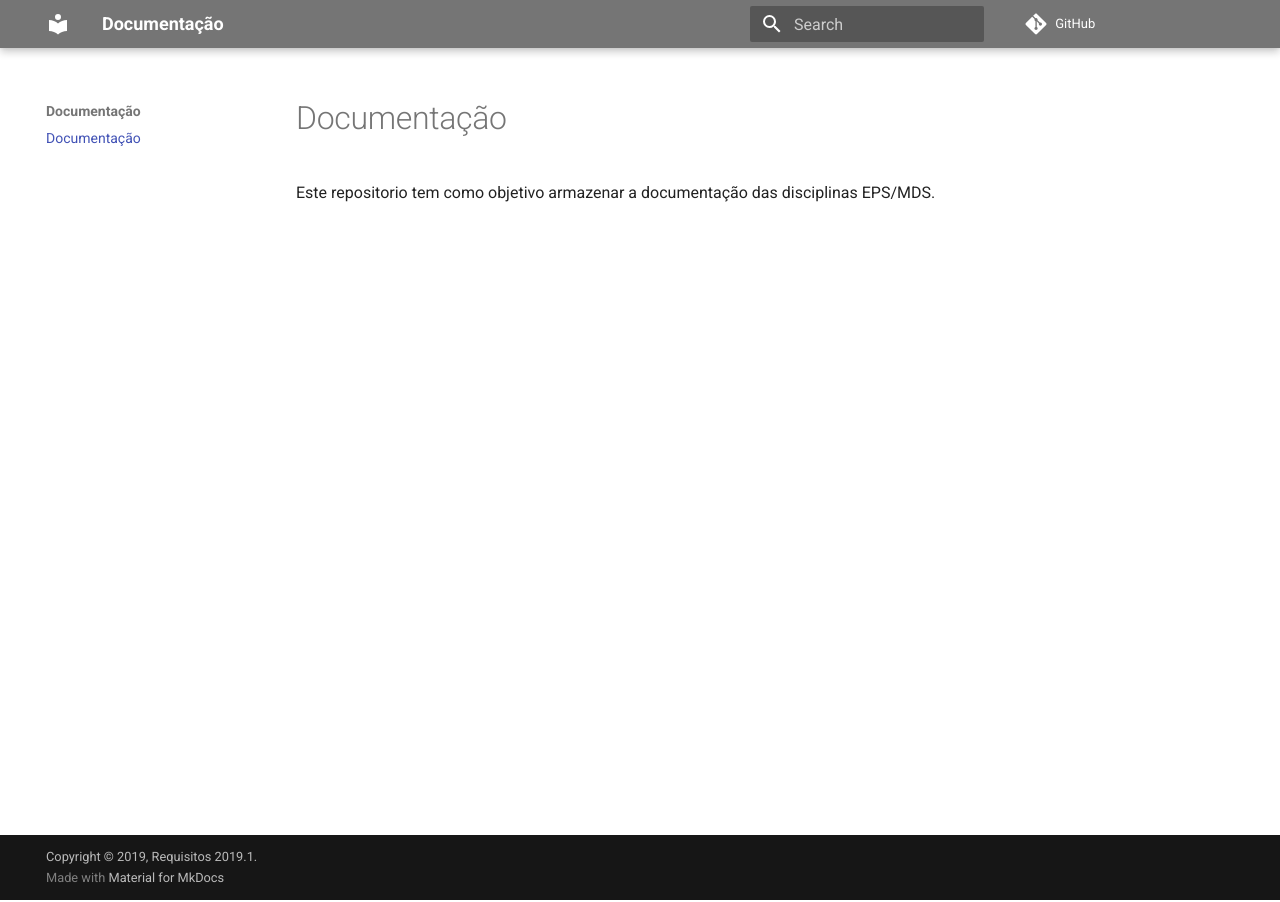
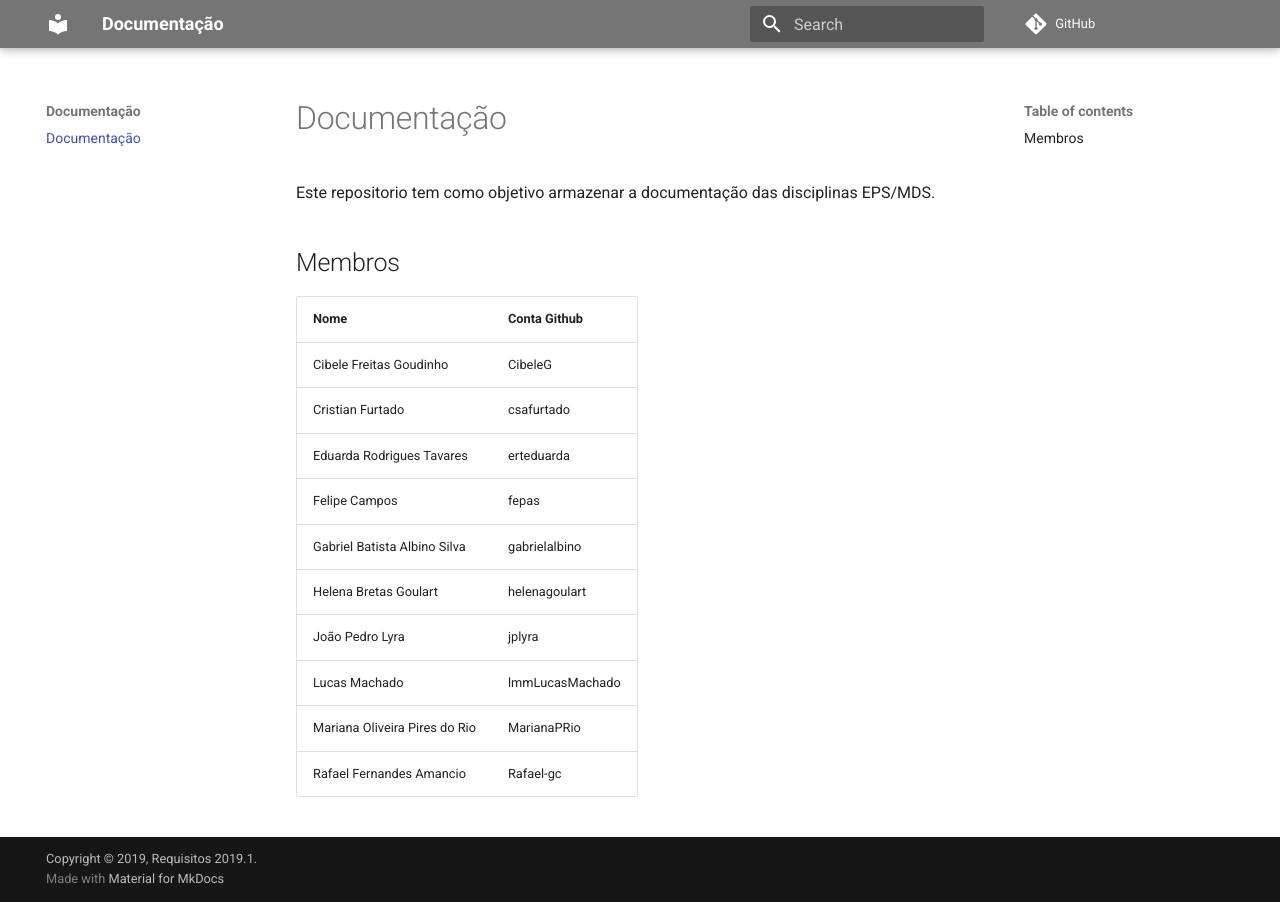
Before and after one commit to fga-eps-mds/2020-2-G6, an MkDocs documentation site: the page built from docs/index.md, in a window 1280 px wide. Built offline with MkDocs 1.6.1 and Material for MkDocs 9.7.7, drawn with Linux system fonts in a browser that asks for light colours; comment, search, counter and statistics services are not loaded.

Commit message:
Adding name of members

```diff
--- a/docs/index.md
+++ b/docs/index.md
@@ -1,3 +1,18 @@
 # Documentação
 
 Este repositorio tem como objetivo armazenar a documentação das disciplinas EPS/MDS.
+
+## Membros
+
+| Nome | Conta Github |
+|--|--|
+| Cibele Freitas Goudinho       | CibeleG |
+| Cristian Furtado              | csafurtado |
+| Eduarda Rodrigues Tavares     | erteduarda |
+| Felipe Campos                 | fepas |
+| Gabriel Batista Albino Silva  | gabrielalbino |
+| Helena Bretas Goulart         | helenagoulart |
+| João Pedro Lyra               | jplyra |
+| Lucas Machado                 | lmmLucasMachado |
+| Mariana Oliveira Pires do Rio | MarianaPRio |
+| Rafael Fernandes Amancio      | Rafael-gc |
```
